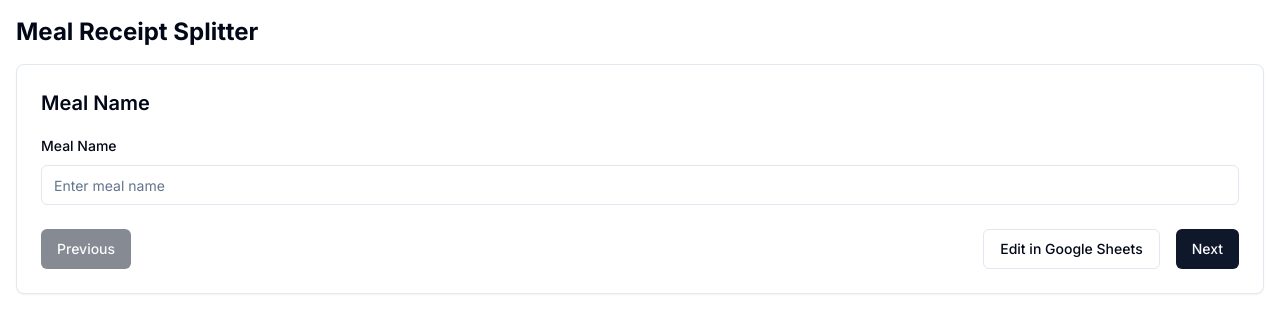
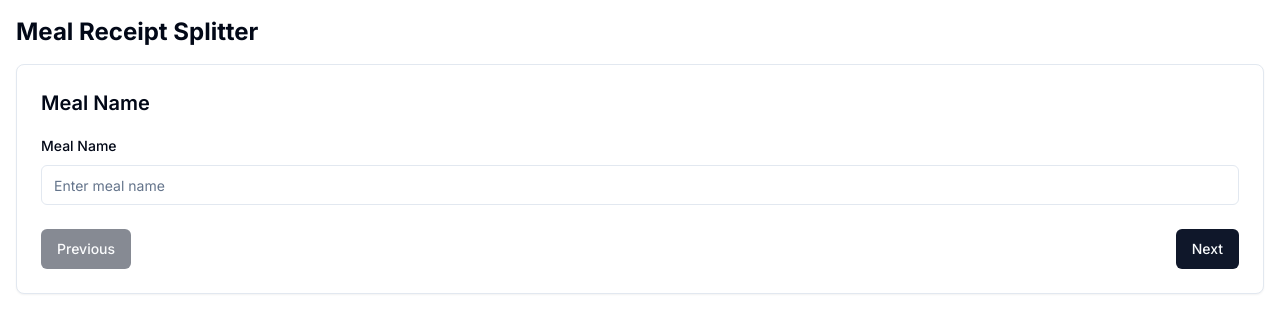
Before and after one commit to daniel-yili-ye/Tabulate, a Next.js app: page / in a window 1280 px wide. Shown: the top 332 px of the page. Built offline with nearby package versions, Linux system fonts and the light colour scheme.

Commit message:
update to edit in google sheets link

```diff
--- a/components/MultiStepForm.tsx
+++ b/components/MultiStepForm.tsx
@@ -116,12 +116,9 @@ export default function MultiStepForm() {
             >
               Previous
             </Button>
-            <div className="space-x-4">
-              <Button variant="outline">Edit in Google Sheets</Button>
-              <Button type="button" onClick={handleNext}>
-                {currentStep === steps.length - 1 ? "Submit" : "Next"}
-              </Button>
-            </div>
+            <Button type="button" onClick={handleNext} className="space-x-4">
+              {currentStep === steps.length - 1 ? "Submit" : "Next"}
+            </Button>
           </CardFooter>
         </Card>
       </form>
--- a/components/Step2ReceiptUpload.tsx
+++ b/components/Step2ReceiptUpload.tsx
@@ -31,7 +31,12 @@ export default function Step2ReceiptUpload() {
         <FormItem>
           <FormLabel>Upload Receipt (Optional)</FormLabel>
           <FormControl>
-            <Input type="file" onChange={handleFileChange} {...field} />
+            <Input
+              type="file"
+              onChange={handleFileChange}
+              accept="image/*"
+              {...field}
+            />
           </FormControl>
           {receiptImage && (
             <Image
```
